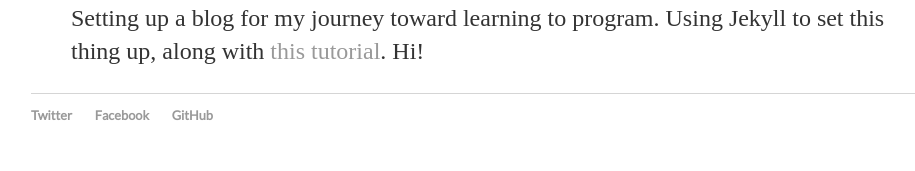
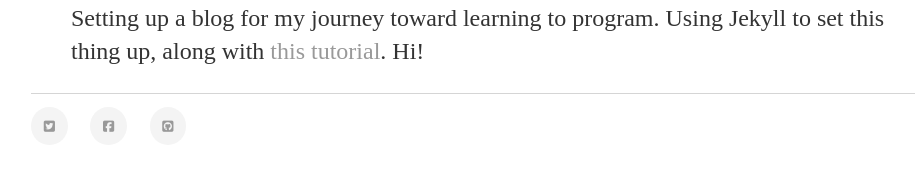
Before and after one commit to morrisa-n/morrisa-n.github.io, a Jekyll site: the page built from index.html, in a window 1280 px wide. Shown: the part 485-656 px from the top of the page, without its empty margins (161-1076 px from the left). Built offline with Jekyll 4.4.1, drawn with Linux system fonts in a browser that asks for light colours; nearby versions of some CDN libraries.

Commit message:
CSS Changes

```diff
--- a/_layouts/default.html
+++ b/_layouts/default.html
@@ -4,6 +4,7 @@
         <title>{{ page.title }}</title>
         <link rel="stylesheet" type="text/css" href="/css/main.css">
         <link href="https://fonts.googleapis.com/css?family=Abril+Fatface|Lato" rel="stylesheet">
+        <script src="https://use.fontawesome.com/ea545d6b00.js"></script>
 
     </head>
     <body>
@@ -21,9 +22,9 @@
             </div><!-- /.container -->
         <footer>
             <ul>
-                <li><a href="http://twitter.com/themorrisacode">Twitter</a></li>
-                <li><a href="https://www.facebook.com/misspelledmorrisa">Facebook</a></li>
-                <li><a href="https://github.com/morrisa-n">GitHub</a></li>
+                <li><a href="http://twitter.com/themorrisacode"><i class="fa fa-twitter-square" aria-hidden="true" title="Twitter"></i></a></li>
+                <li><a href="https://www.facebook.com/misspelledmorrisa"><i class="fa fa-facebook-square" aria-hidden="true" title="Facebook"></i></a></li>
+                <li><a href="https://github.com/morrisa-n"><i class="fa fa-github-square" aria-hidden="true" title="GitHub"></i></a></li>
             </ul>
         </footer>
     </body>
--- a/css/main.css
+++ b/css/main.css
@@ -46,6 +46,15 @@ footer {
     font-size: .8em;
 }
 
+.fa {
+    background: #f4f4f4;
+    -webkit-border-radius: 50%;
+    -moz-border-radius: 50%;
+    -ms-border-radius: 50%;
+    border-radius: 50%;
+    padding: 1em;
+    }
+
 ul.posts {
     margin: 20px auto 40px;
     font-size: 1.5em;
```
